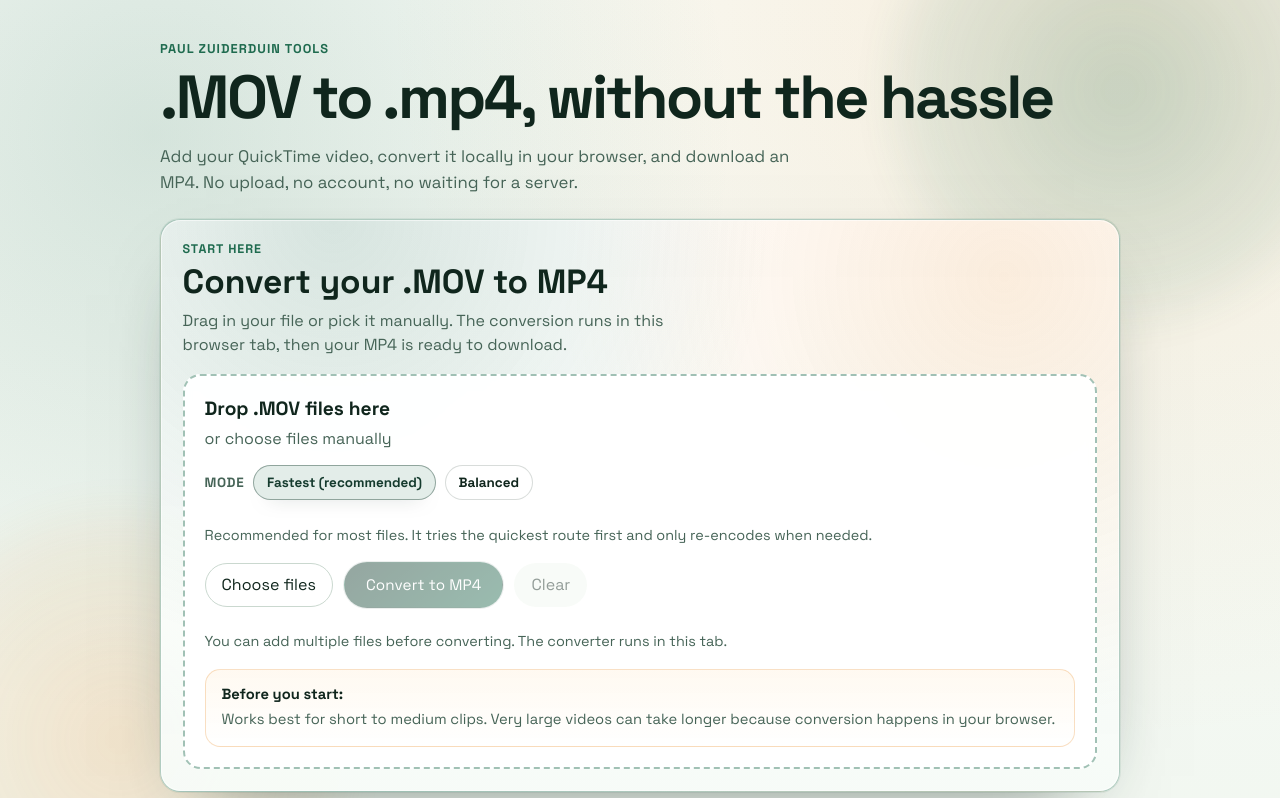
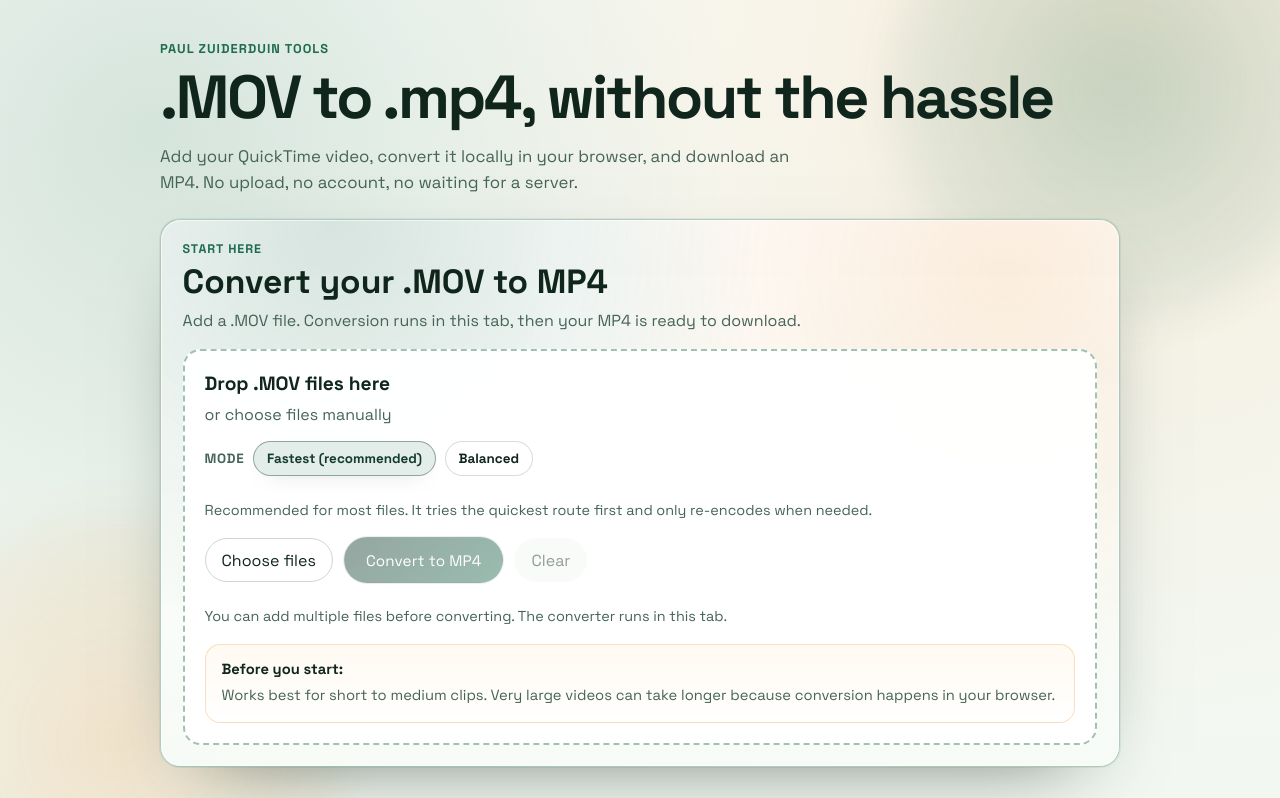
Before and after one commit to Paulmzuiderduin/mov2mp4, a React (Vite) app: page / in a window 1280 px wide. Shown: the top 798 px of the page. Built offline with nearby package versions, Linux system fonts and the light colour scheme.

Commit message:
Keep converter subline single-line on desktop

```diff
--- a/src/App.jsx
+++ b/src/App.jsx
@@ -611,8 +611,7 @@
               <p className="converter-kicker">Start Here</p>
               <h2 className="converter-title">Convert your .MOV to MP4</h2>
               <p className="converter-sub">
-                Drag in your file or pick it manually. The conversion runs in this browser tab,
-                then your MP4 is ready to download.
+                Add a .MOV file. Conversion runs in this tab, then your MP4 is ready to download.
               </p>
             </div>
 
--- a/src/styles.css
+++ b/src/styles.css
@@ -174,7 +174,7 @@
 .converter-sub {
   color: var(--muted);
   line-height: 1.55;
-  max-width: 52ch;
+  max-width: none;
 }
 
 .dropzone {
@@ -585,6 +585,12 @@
   }
 }
 
+@media (min-width: 960px) {
+  .converter-sub {
+    white-space: nowrap;
+  }
+}
+
 @media (max-width: 600px) {
   .page {
     width: min(960px, calc(100% - 1.2rem));
```
